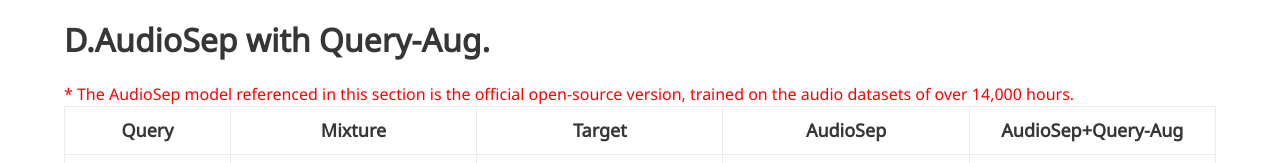
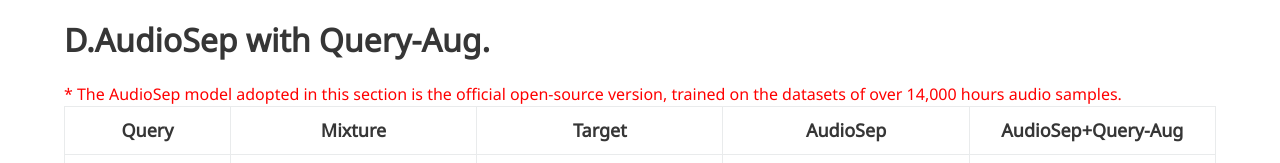
Before and after one commit to OmniSEP/OmniSEP.github.io, a plain HTML site: page index.html in a window 1280 px wide. Shown: the part 6250-6413 px from the top of the page. Drawn offline with nearby package versions, Linux system fonts and the light colour scheme; some icons are missing; a web font is replaced by a local one.

Commit message:
Update index.html

```diff
--- a/index.html
+++ b/index.html
@@ -645,7 +645,7 @@
           <br>
           <h1 id="AudioSep" class="title is-3">D.AudioSep with Query-Aug.</h1>
               <tr>
-                  <span style="color: red;">* The AudioSep model referenced in this section is the official open-source version, trained on the audio datasets of over 14,000 hours.</span>
+                  <span style="color: red;">* The AudioSep model adopted in this section is the official open-source version, trained on the datasets of over 14,000 hours audio samples.</span>
               </tr>
               <div class="grid-container">
                   <table >
```
